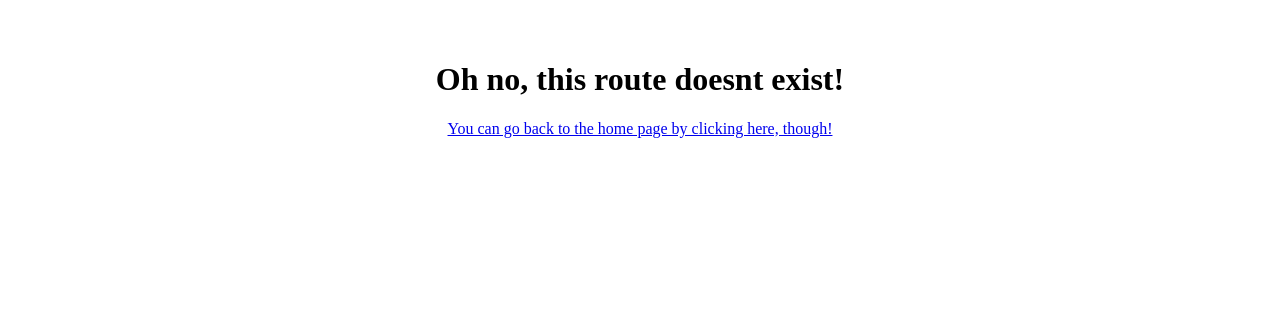
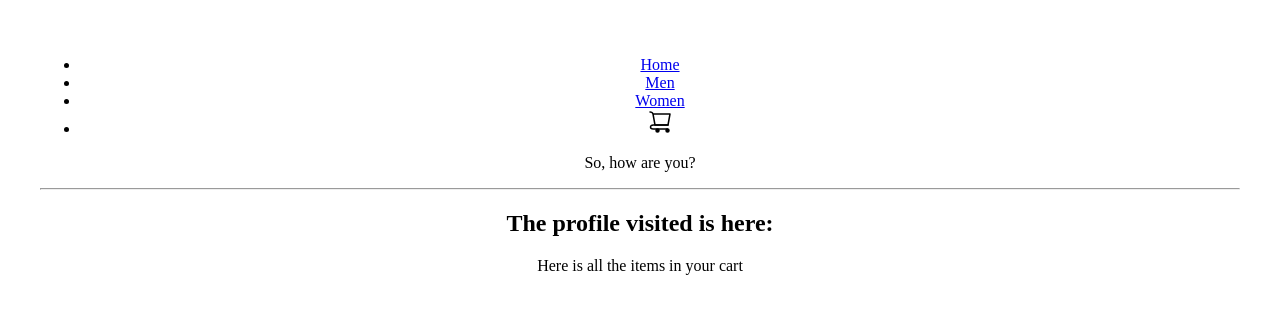
Before and after one commit to bssbrit/shopping-cart, a React (Vite) app: page /shop/cart in a window 1280 px wide. Shown: the top 314 px of the page. Built offline with nearby package versions, Linux system fonts and the light colour scheme.

Commit message:
made all the routes

```diff
--- a/src/App.jsx
+++ b/src/App.jsx
@@ -1,38 +1,13 @@
-import { useState } from "react";
-import reactLogo from "./assets/react.svg";
-import viteLogo from "/vite.svg";
+import NavBar from "./components/NavBar";
 import "./App.css";
-import { Link } from "react-router-dom";
+
 function App() {
-  const [count, setCount] = useState(0);
-
   return (
     <>
       <div>
-        <ul>
-          <li>
-            <Link to="../profile">Profile page</Link>
-          </li>
-        </ul>
-        <a href="https://vitejs.dev" target="_blank">
-          <img src={viteLogo} className="logo" alt="Vite logo" />
-        </a>
-        <a href="https://react.dev" target="_blank">
-          <img src={reactLogo} className="logo react" alt="React logo" />
-        </a>
+        <NavBar />
+        <div></div>
       </div>
-      <h1>Vite + React</h1>
-      <div className="card">
-        <button onClick={() => setCount((count) => count + 1)}>
-          count is {count}
-        </button>
-        <p>
-          Edit <code>src/App.jsx</code> and save to test HMR
-        </p>
-      </div>
-      <p className="read-the-docs">
-        Click on the Vite and React logos to learn more
-      </p>
     </>
   );
 }
--- a/src/Profile.jsx
+++ /dev/null
@@ -1,26 +0,0 @@
-import { useParams } from "react-router-dom";
-import DefaultProfile from "./components/Default";
-import Spinach from "./components/Spinach";
-import Popeye from "./components/Popeye";
-
-const Profile = () => {
-  const { name } = useParams();
-
-  return (
-    <div>
-      ;<h1>Hello from profile page!</h1>
-      <p>So, how are you?</p>
-      <hr />
-      <h2>The profile visited is here:</h2>
-      {name === "popeye" ? (
-        <Popeye />
-      ) : name === "spinach" ? (
-        <Spinach />
-      ) : (
-        <DefaultProfile />
-      )}
-    </div>
-  );
-};
-
-export default Profile;
--- a/src/Router.jsx
+++ b/src/Router.jsx
@@ -1,6 +1,6 @@
 import { createBrowserRouter, RouterProvider } from "react-router-dom";
 import App from "./App";
-import Profile from "./Profile";
+import Shop from "./Shop";
 import ErrorPage from "./ErrorPage";
 
 const Router = () => {
@@ -11,8 +11,8 @@ const Router = () => {
       errorElement: <ErrorPage />,
     },
     {
-      path: "profile/:name",
-      element: <Profile />,
+      path: "/shop/:category",
+      element: <Shop />,
     },
   ]);
 
--- /dev/null
+++ b/src/Shop.jsx
@@ -0,0 +1,30 @@
+import { useParams } from "react-router-dom";
+/* import { useEffect, useState } from "react"; */
+import DefaultProfile from "./components/Default";
+import Men from "./components/Men";
+import Women from "./components/Women";
+import Cart from "./components/Cart";
+import NavBar from "./components/NavBar";
+const Shop = () => {
+  const { category } = useParams();
+
+  return (
+    <div>
+      <NavBar />
+      <p>So, how are you?</p>
+      <hr />
+      <h2>The profile visited is here:</h2>
+      {category === "men" ? (
+        <Men />
+      ) : category === "women" ? (
+        <Women />
+      ) : category === "cart" ? (
+        <Cart />
+      ) : (
+        <DefaultProfile />
+      )}
+    </div>
+  );
+};
+
+export default Shop;
--- /dev/null
+++ b/src/components/Cart.jsx
@@ -0,0 +1,9 @@
+const Cart = () => {
+  return (
+    <div>
+      <p>Here is all the items in your cart</p>
+    </div>
+  );
+};
+
+export default Cart;
--- /dev/null
+++ b/src/components/Men.jsx
@@ -0,0 +1,9 @@
+const Men = () => {
+  return (
+    <div>
+      <p>Hi this is the men section</p>
+    </div>
+  );
+};
+
+export default Men;
--- /dev/null
+++ b/src/components/NavBar.jsx
@@ -0,0 +1,26 @@
+import { Link } from "react-router-dom";
+import cart from "/cart.svg";
+const NavBar = () => {
+  return (
+    <nav>
+      <ul>
+        <li>
+          <Link to="/">Home</Link>
+        </li>
+        <li>
+          <Link to="/shop/men">Men</Link>
+        </li>
+        <li>
+          <Link to="/shop/women">Women</Link>
+        </li>
+        <li>
+          <Link to="/shop/cart">
+            <img src={cart} alt="cart icon" />
+          </Link>
+        </li>
+      </ul>
+    </nav>
+  );
+};
+
+export default NavBar;
--- /dev/null
+++ b/src/components/Women.jsx
@@ -0,0 +1,9 @@
+const Women = () => {
+  return (
+    <div>
+      <p>This is the women section</p>
+    </div>
+  );
+};
+
+export default Women;
--- a/src/main.jsx
+++ b/src/main.jsx
@@ -1,24 +1,9 @@
 import React from "react";
 import ReactDOM from "react-dom/client";
-import { createBrowserRouter, RouterProvider } from "react-router-dom";
-import App from "./App";
-import Profile from "./Profile";
-import ErrorPage from "./ErrorPage";
-
-const router = createBrowserRouter([
-  {
-    path: "/",
-    element: <App />,
-    errorElement: <ErrorPage />,
-  },
-  {
-    path: "profile/:name",
-    element: <Profile />,
-  },
-]);
+import Router from "./Router";
 
 ReactDOM.createRoot(document.getElementById("root")).render(
   <React.StrictMode>
-    <RouterProvider router={router} />
+    <Router />
   </React.StrictMode>
 );
```
Also changed, not shown: plano.txt (added), public/cart.svg (added).
